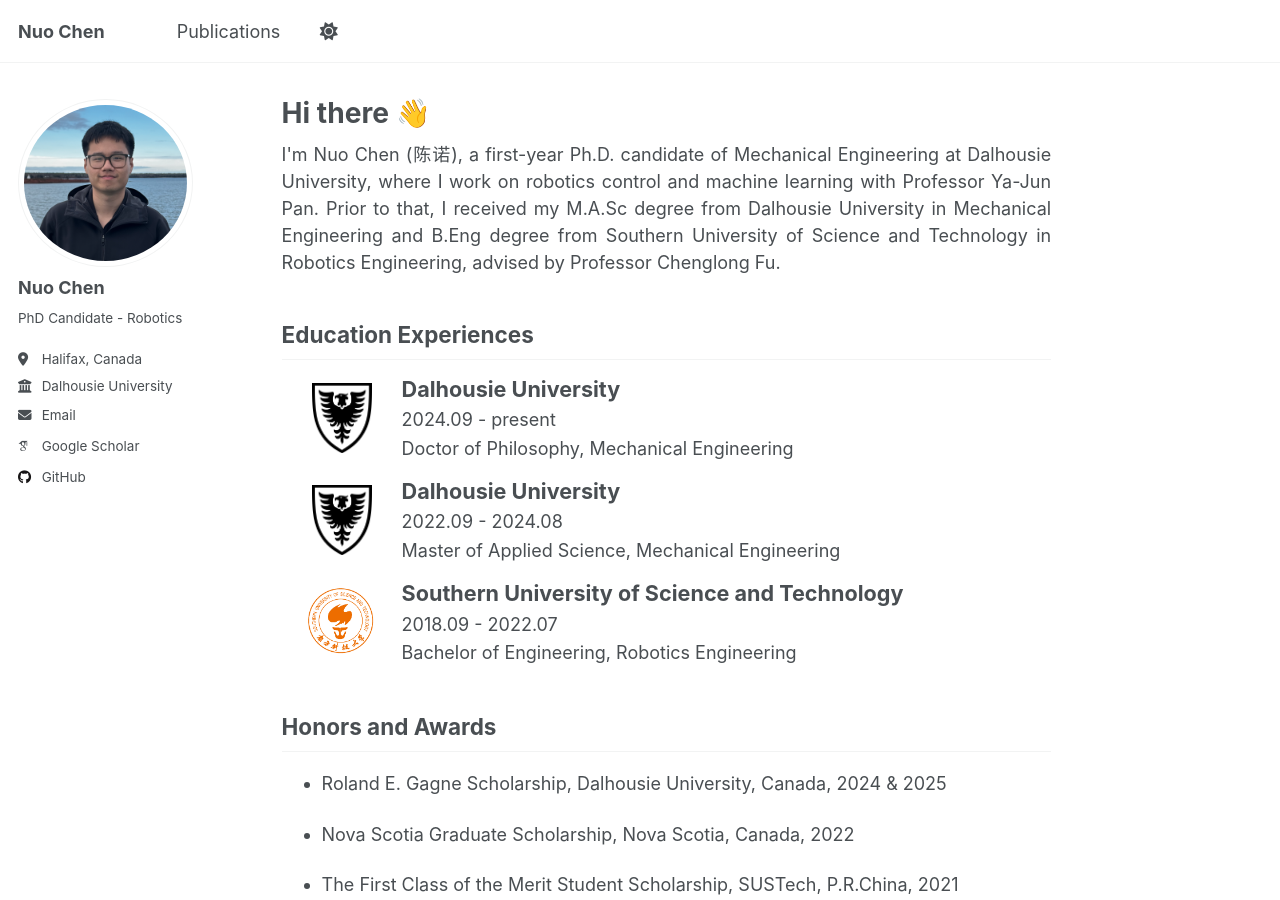
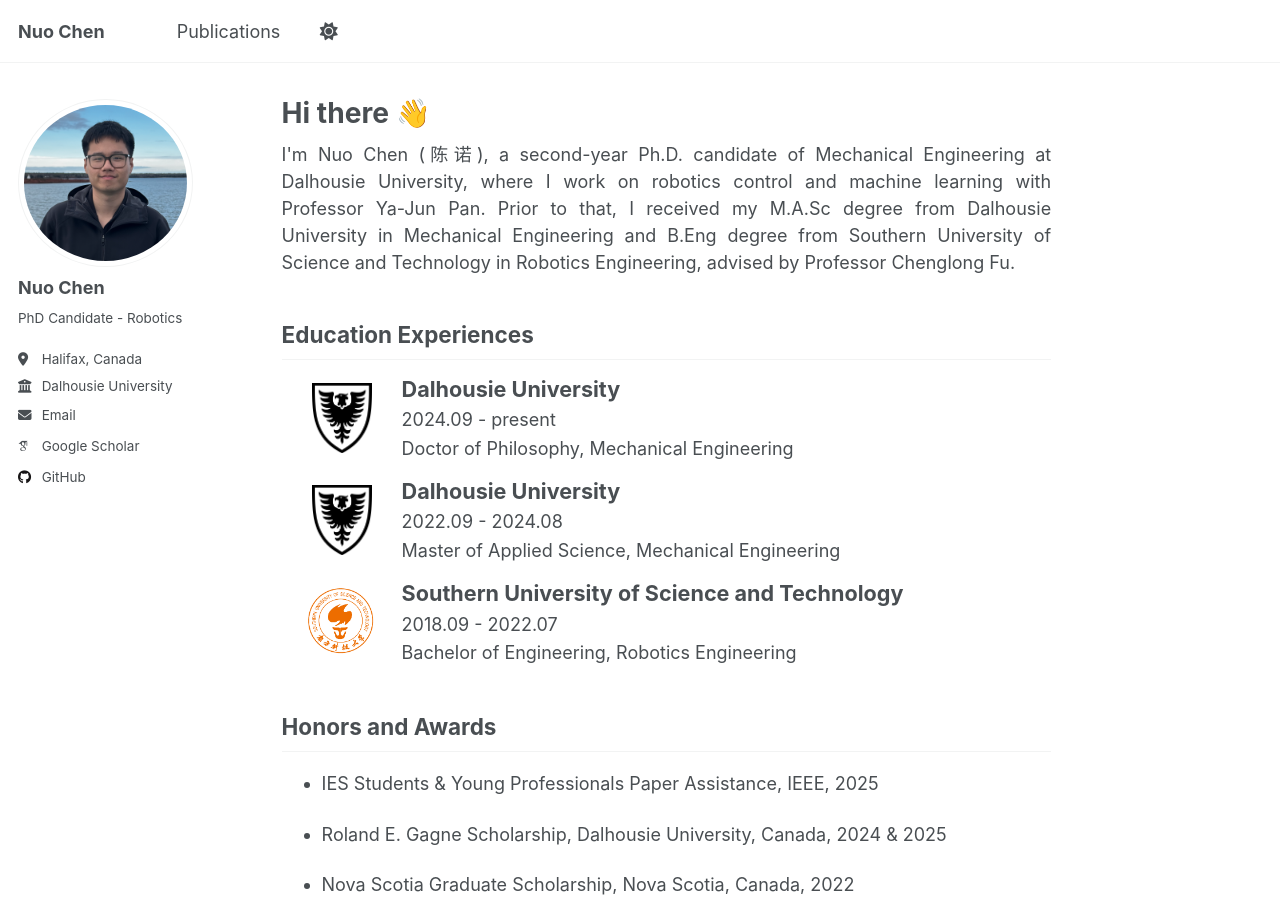
Before and after one commit to NuoChen1999/nuochen1999.github.io, a Jekyll site: the page built from _pages/about.md, in a window 1280 px wide and 900 px high. Built offline with Jekyll 4.4.1, drawn with Linux system fonts in a browser that asks for light colours; some web fonts are replaced; a script that is not in the unit is left out.

Commit message:
Update candidate year and add new award

```diff
--- a/_pages/about.md
+++ b/_pages/about.md
@@ -8,7 +8,7 @@ redirect_from:
 ---
 
 <p style="text-align: justify;">
-I'm Nuo Chen (陈诺), a first-year Ph.D. candidate of Mechanical Engineering at Dalhousie University, where I work on robotics control and machine learning with Professor
+I'm Nuo Chen (陈诺), a second-year Ph.D. candidate of Mechanical Engineering at Dalhousie University, where I work on robotics control and machine learning with Professor
 <a href="http://acm.me.dal.ca/" style="color: inherit; text-decoration: none;">Ya-Jun Pan</a>.
 Prior to that, I received my M.A.Sc degree from Dalhousie University in Mechanical Engineering and B.Eng degree from Southern University of Science and Technology in Robotics Engineering, advised by Professor
 <a href="https://www.sustech.edu.cn/en/faculties/fuchenglong.html" style="color: inherit; text-decoration: none;">Chenglong Fu</a>.
@@ -52,6 +52,8 @@ Prior to that, I received my M.A.Sc degree from Dalhousie University in Mechanic
 </div>
 
 ## Honors and Awards
+- IES Students & Young Professionals Paper Assistance, IEEE, 2025
+
 - Roland E. Gagne Scholarship, Dalhousie University, Canada, 2024 & 2025
 
 - Nova Scotia Graduate Scholarship, Nova Scotia, Canada, 2022
```
